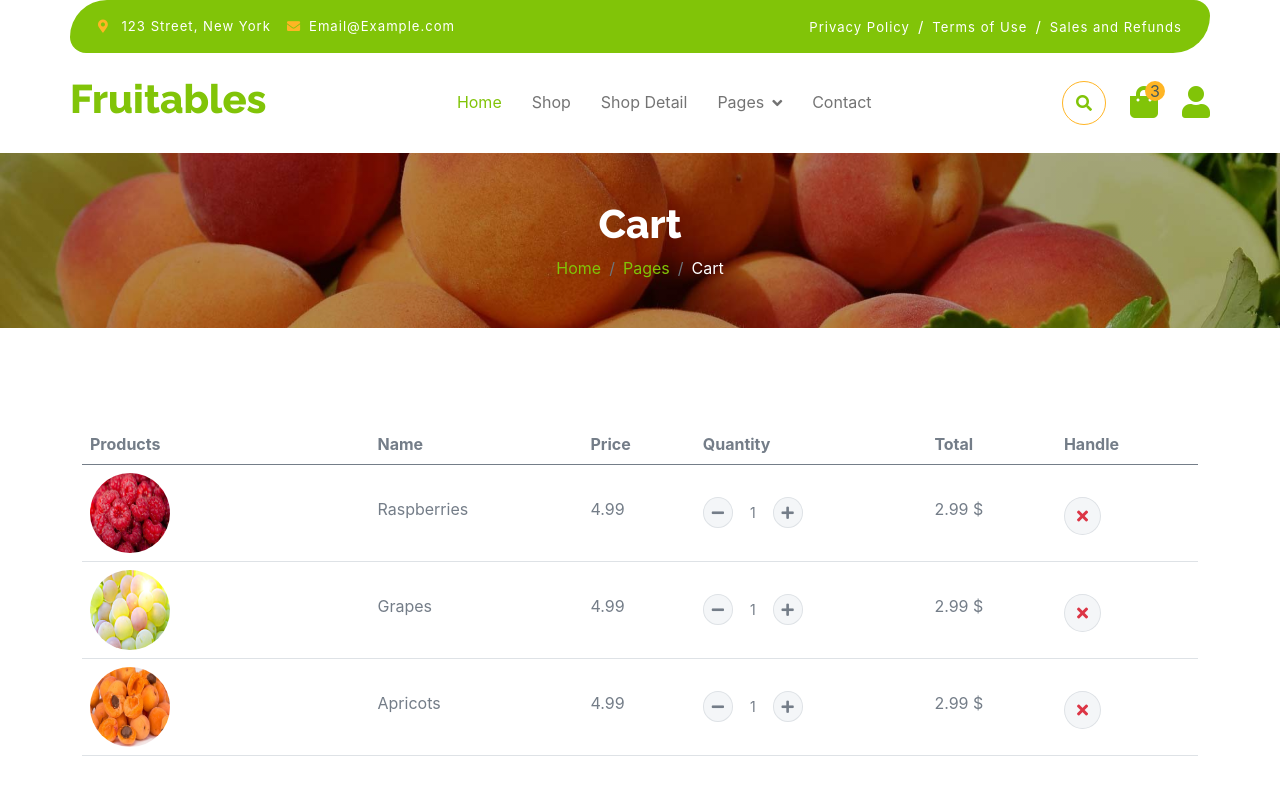
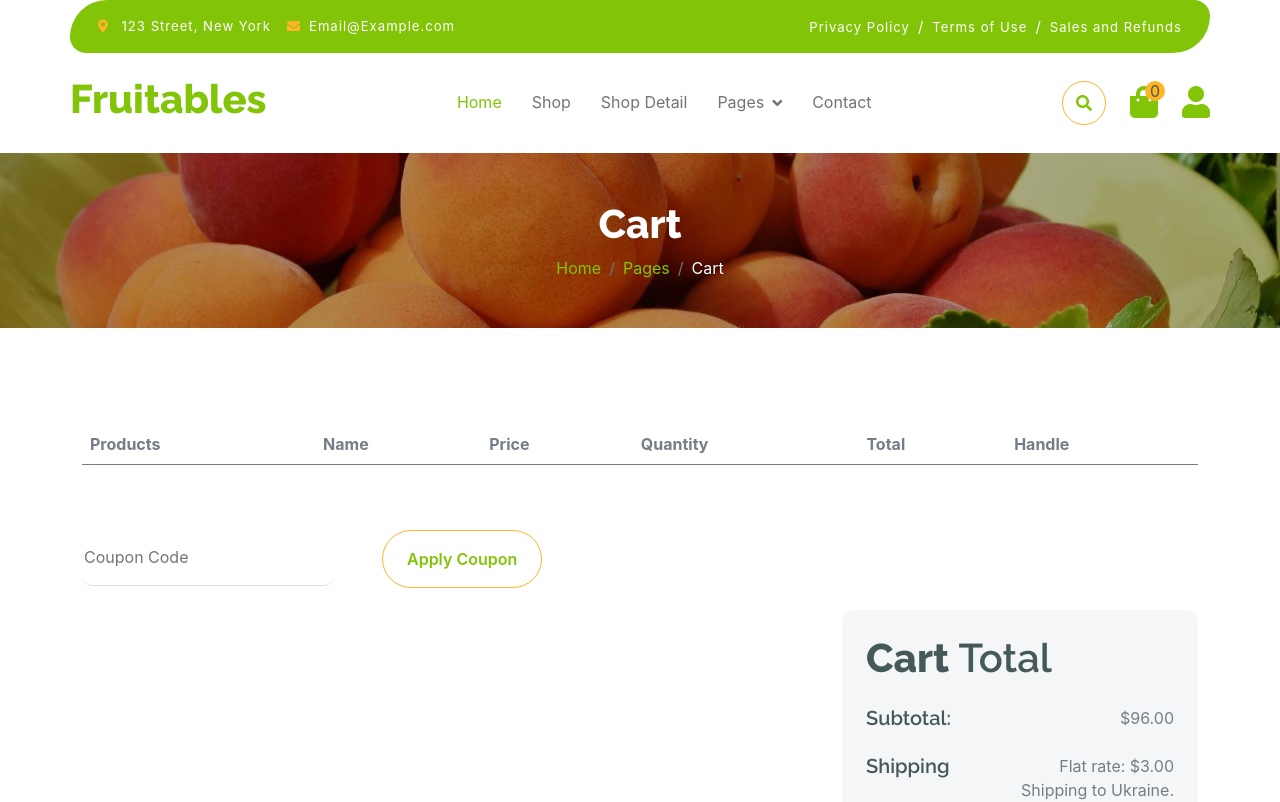
Before and after one commit to haresh2932/fruitable, a React (Create React App) app: page /cart in a window 1280 px wide. Shown: the top 802 px of the page. Built offline with nearby package versions, Linux system fonts and the light colour scheme; data requests are answered from the project's data file.

Commit message:
16_04_2024_cart

```diff
--- a/src/redux/Reduce/index.js
+++ b/src/redux/Reduce/index.js
@@ -5,6 +5,7 @@ import { productReducer } from "./product.reducer";
 import { reviewReducer } from "./review.reducer";
 import { cartReducer } from "./cart.reducer";
 import cartSlice from "../Slice/cart.slice";
+// import cartSlice from "../Slice/cart.slice";
 
 
 export const rootreducers = combineReducers({
@@ -12,6 +13,6 @@ export const rootreducers = combineReducers({
     facilities:facilitiesReducer,
     products:productReducer,
     reviews:reviewReducer,
-    cart:cartReducer,
+    // cart:cartReducer,
     cart_slice:cartSlice
 });
--- a/src/redux/Slice/cart.slice.js
+++ b/src/redux/Slice/cart.slice.js
@@ -1,19 +1,30 @@
 import { createSlice } from "@reduxjs/toolkit"
 
-const initialState={
-    cart:[]
+const initialState = {
+    isLoading: false,
+    cart: [],
+    error: null
 }
 
-export const cartSlice=createSlice({
-    name:'cart',
-    initialState:initialState,
-    reducers:{
-        addtocart:(state,action)=>{
+const cartSlice = createSlice({
+    name: 'cart',
+    initialState: initialState,
+    reducers: {
+        addtocart: (state, action) => {
             console.log(action);
-            state.cart.push(action.payload)
+
+            let index = state.cart.findIndex((v) => v.pid === action.payload)
+            console.log(index);
+
+            if (index !== -1) {
+                state.cart[index].qty++
+            } else {
+                state.cart.push({ pid: action.payload, qty: 1 })
+            }
+            // state.cart.push({ pid: action.payload, qty: 1 })
         }
     }
 })
 
-export const {addtocart}=cartSlice.actions
+export const { addtocart } = cartSlice.actions
 export default cartSlice.reducer
--- a/src/user/component/Header/Header.js
+++ b/src/user/component/Header/Header.js
@@ -1,7 +1,17 @@
 import React from 'react';
+import { useSelector } from 'react-redux';
 import { NavLink } from 'react-router-dom';
 
 function Header(props) {
+    const cart = useSelector(state => state.cart_slice)
+    console.log(cart);
+    const cart_count=cart.cart.reduce(
+        (accumulator, currentValue) => accumulator + currentValue.qty,
+        0,
+    )
+
+    console.log(cart_count);
+
     return (
         <div>
             {/* Navbar start */}
@@ -44,8 +54,15 @@ function Header(props) {
                             <div className="d-flex m-3 me-0">
                                 <button className="btn-search btn border border-secondary btn-md-square rounded-circle bg-white me-4" data-bs-toggle="modal" data-bs-target="#searchModal"><i className="fas fa-search text-primary" /></button>
                                 <a href="#" className="position-relative me-4 my-auto">
-                                    <i className="fa fa-shopping-bag fa-2x" />
-                                    <span className="position-absolute bg-secondary rounded-circle d-flex align-items-center justify-content-center text-dark px-1" style={{ top: '-5px', left: 15, height: 20, minWidth: 20 }}>3</span>
+                                    <NavLink
+                                        to='/cart'
+                                    // className="dropdown-item"
+                                    >
+                                        <i
+                                            className="fa fa-shopping-bag fa-2x"
+                                        />
+                                    </NavLink>
+                                    <span className="position-absolute bg-secondary rounded-circle d-flex align-items-center justify-content-center text-dark px-1" style={{ top: '-5px', left: 15, height: 20, minWidth: 20 }}>{cart_count}</span>
                                 </a>
                                 <a href="#" className="my-auto">
                                     <i className="fas fa-user fa-2x" />
--- a/src/user/container/Cart/Cart.js
+++ b/src/user/container/Cart/Cart.js
@@ -4,8 +4,8 @@ import { getCart } from '../../../redux/Action/cart.action';
 
 function Cart(props) {
     const dispatch = useDispatch()
-    const cart = useSelector(state => state.cart)
-    console.log(cart.cart)
+    const cart = useSelector(state => state.cart_slice)
+    console.log(cart.cart_slice)
 
     useEffect(() => {
         dispatch(getCart())
@@ -39,7 +39,6 @@ function Cart(props) {
                             </thead>
                             <tbody>
                                 {cart.cart.map((v) => (
-
                                     <tr>
                                         <th scope="row">
                                             <div className="d-flex align-items-center">
@@ -68,7 +67,7 @@ function Cart(props) {
                                             </div>
                                         </td>
                                         <td>
-                                            <p className="mb-0 mt-4">2.99 $</p>
+                                            <p className="mb-0 mt-4">{v.price} $</p>
                                         </td>
                                         <td>
                                             <button className="btn btn-md rounded-circle bg-light border mt-4">
@@ -77,8 +76,6 @@ function Cart(props) {
                                         </td>
                                     </tr>
                                 ))}
-
-
                             </tbody>
                         </table>
                     </div>
--- a/src/user/container/Shop-Details/ShopDetails.js
+++ b/src/user/container/Shop-Details/ShopDetails.js
@@ -10,7 +10,7 @@ import Counter from "../Counter/Counter";
 import Cart from "../Cart/Cart";
 import { useFormik } from "formik";
 import { number, object, string } from "yup";
-import { addCart } from "../../../redux/Action/cart.action";
+// import { addCart } from "../../../redux/Action/cart.action";
 import { addtocart } from "../../../redux/Slice/cart.slice";
 
 
@@ -19,7 +19,10 @@ import { addtocart } from "../../../redux/Slice/cart.slice";
 
 function Shop_Details(props) {
   const [shopDetails, setShopDetails] = useState({});
-  const dispatch=useDispatch()
+  const dispatch = useDispatch()
+
+  const cart = useSelector(state => state.cart_slice)
+  console.log(cart)
 
 
   const { id } = useParams();
@@ -47,10 +50,10 @@ function Shop_Details(props) {
 
   }
 
-  const addTocart =()=>{
+  const addTocart = () => {
     console.log("yes");
-    console.log(shopDetails);
-    dispatch(addtocart(shopDetails))
+    // console.log(shopDetails);
+    dispatch(addtocart(id))
   }
 
   return (
@@ -124,13 +127,14 @@ function Shop_Details(props) {
                     </div>
                     {/* <Counter/> */}
                   </div>
-                    <button
+                  <a
+                    href="#"
+                    className="btn border border-secondary rounded-pill px-4 py-2 mb-4 text-primary"
                     onClick={addTocart}
-                      className="btn border border-secondary rounded-pill px-4 py-2 mb-4 text-primary"
                   >
                     <i className="fa fa-shopping-bag me-2 text-primary" /> Add
                     to cart
-                    </button>
+                  </a>
                 </div>
 
                 <div className="col-lg-12">
```
Lines whose indentation alone changed are shown as unchanged.
